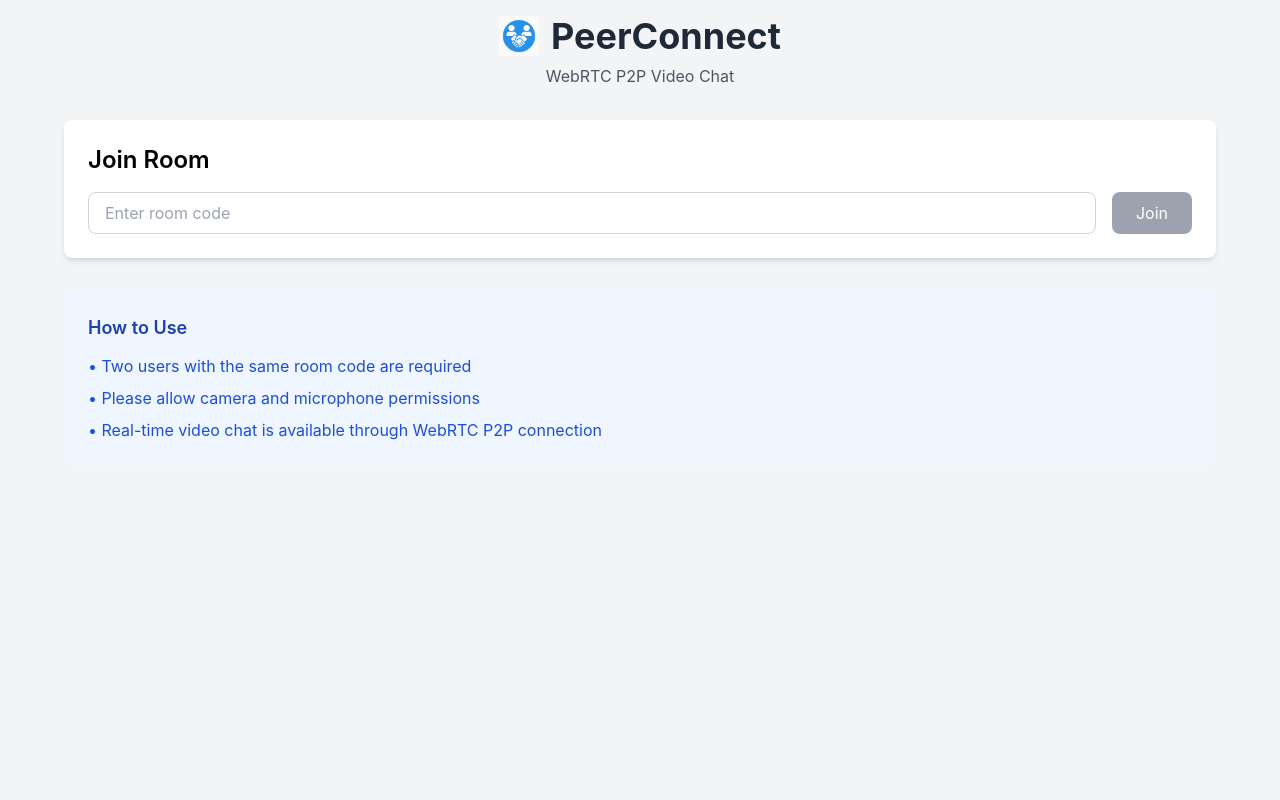
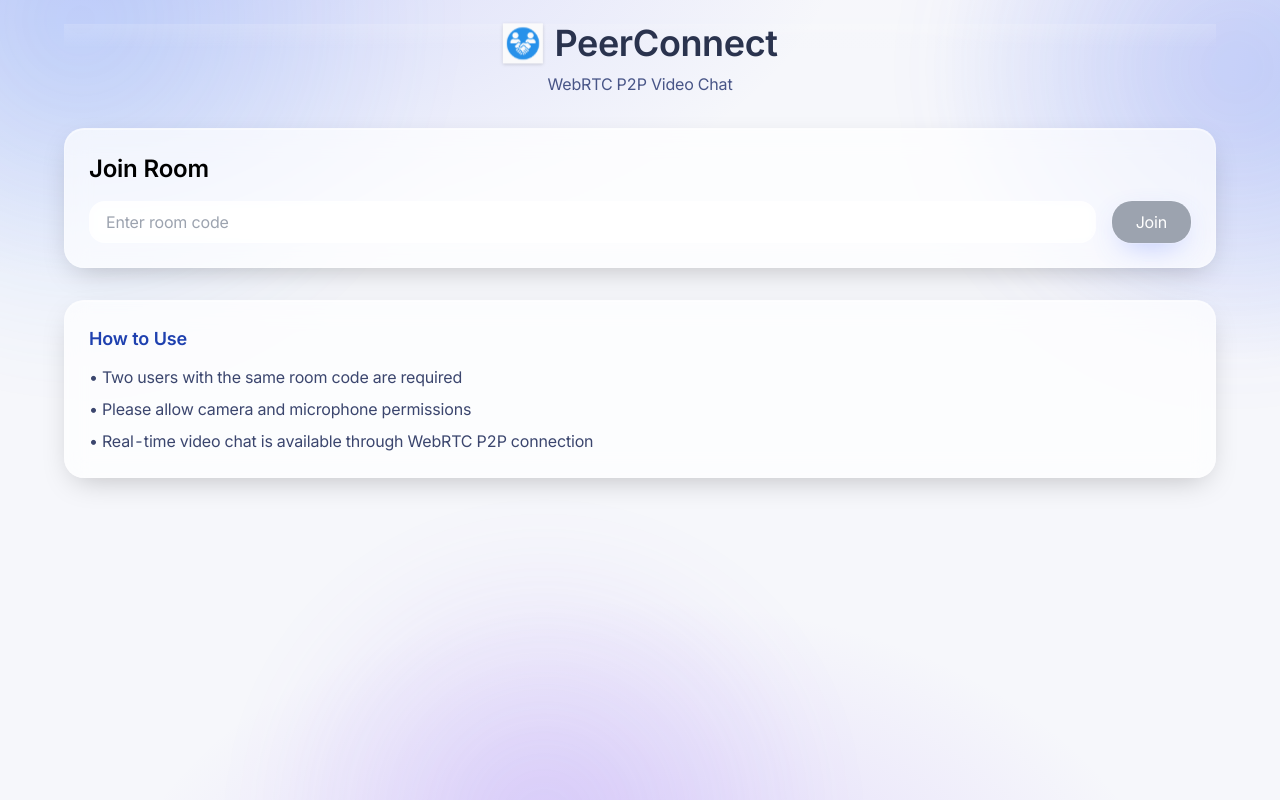
Before and after one commit to ella-yschoi/peer-connect, a React (Vite) app in the folder client/: page / in a window 1280 px wide. Built offline with nearby package versions, Linux system fonts and the light colour scheme.

Commit message:
style: enhance UI with new styles, animations, and font integration

```diff
--- a/client/index.html
+++ b/client/index.html
@@ -4,6 +4,12 @@
     <meta charset="UTF-8" />
     <link rel="icon" type="image/svg+xml" href="/favicon.ico" />
     <meta name="viewport" content="width=device-width, initial-scale=1.0" />
+    <link rel="preconnect" href="https://fonts.googleapis.com" />
+    <link rel="preconnect" href="https://fonts.gstatic.com" crossorigin />
+    <link
+      href="https://fonts.googleapis.com/css2?family=Inter:wght@300;400;500;600;700&display=swap"
+      rel="stylesheet"
+    />
     <title>PeerConnect - WebRTC Video Chat</title>
   </head>
   <body>
--- a/client/src/App.tsx
+++ b/client/src/App.tsx
@@ -2,8 +2,24 @@ import VideoChat from './components/VideoChat';
 
 function App() {
   return (
-    <div className='App'>
-      <VideoChat />
+    <div className='min-h-screen liquid-bg relative'>
+      <div className='blob-layer'>
+        <div
+          className='blob blob--blue animate-blob-drift'
+          style={{ top: '-8rem', left: '-6rem' }}
+        />
+        <div
+          className='blob blob--indigo animate-blob-drift'
+          style={{ top: '-10rem', right: '-8rem', animationDelay: '4s' }}
+        />
+        <div
+          className='blob blob--violet animate-blob-drift'
+          style={{ bottom: '-12rem', left: '20%', animationDelay: '8s' }}
+        />
+      </div>
+      <div className='relative'>
+        <VideoChat />
+      </div>
     </div>
   );
 }
--- a/client/src/components/VideoChat.tsx
+++ b/client/src/components/VideoChat.tsx
@@ -41,38 +41,42 @@ const VideoChat: React.FC = () => {
   };
 
   return (
-    <div className='min-h-screen bg-gray-100 p-4'>
+    <div className='min-h-screen p-6'>
       <div className='max-w-6xl mx-auto'>
         {/* Header */}
-        <div className='text-center mb-8'>
-          <div className='flex items-center justify-center gap-3 mb-2'>
+        <div className='text-center mb-8 liquid-highlight'>
+          <div className='flex items-center justify-center gap-3 mb-2 animate-liquid-float'>
             <img
               src='/peerconnect-icon.png'
               alt='PeerConnect icon'
-              className='h-10 w-10'
+              className='h-10 w-10 drop-shadow'
             />
-            <h1 className='text-4xl font-bold text-gray-800'>PeerConnect</h1>
+            <h1 className='text-4xl font-semibold text-ink-900 tracking-tight'>
+              PeerConnect
+            </h1>
           </div>
-          <p className='text-gray-600'>WebRTC P2P Video Chat</p>
+          <p className='text-ink-600 font-normal'>WebRTC P2P Video Chat</p>
         </div>
 
         {/* Room Join Section */}
         {!state.isInRoom && (
-          <div className='bg-white rounded-lg shadow-md p-6 mb-8'>
-            <h2 className='text-2xl font-semibold mb-4'>Join Room</h2>
+          <div className='liquid-card p-6 mb-8'>
+            <h2 className='text-2xl font-semibold mb-4 tracking-tight'>
+              Join Room
+            </h2>
             <div className='flex gap-4'>
               <input
                 type='text'
                 value={roomInput}
                 onChange={(e) => setRoomInput(e.target.value)}
                 placeholder='Enter room code'
-                className='flex-1 px-4 py-2 border border-gray-300 rounded-lg focus:outline-none focus:ring-2 focus:ring-blue-500'
+                className='flex-1 px-4 py-2 liquid-soft focus:outline-none focus:ring-2 focus:ring-blue-500/60'
                 onKeyPress={(e) => e.key === 'Enter' && handleJoinRoom()}
               />
               <button
                 onClick={handleJoinRoom}
                 disabled={isJoining || !roomInput.trim()}
-                className='px-6 py-2 bg-blue-500 text-white rounded-lg hover:bg-blue-600 disabled:bg-gray-400 disabled:cursor-not-allowed'
+                className='px-6 py-2 rounded-xl bg-blue-500 text-white shadow-glow hover:bg-blue-600 disabled:bg-gray-400 disabled:cursor-not-allowed'
               >
                 {isJoining ? 'Joining...' : 'Join'}
               </button>
@@ -82,22 +86,24 @@ const VideoChat: React.FC = () => {
 
         {/* Video Chat Section */}
         {state.isInRoom && (
-          <div className='bg-white rounded-lg shadow-md p-6'>
+          <div className='liquid-card p-6'>
             <div className='flex justify-between items-center mb-6'>
-              <h2 className='text-2xl font-semibold'>Room: {state.roomId}</h2>
+              <h2 className='text-2xl font-semibold tracking-tight'>
+                Room: {state.roomId}
+              </h2>
               <div className='flex items-center gap-4'>
                 <div
                   className={`px-3 py-1 rounded-full text-sm ${
                     state.isConnected
-                      ? 'bg-green-100 text-green-800'
-                      : 'bg-yellow-100 text-yellow-800'
+                      ? 'bg-green-200/60 text-green-900'
+                      : 'bg-yellow-200/60 text-yellow-900'
                   }`}
                 >
                   {state.isConnected ? 'Connected' : 'Connecting...'}
                 </div>
                 <button
                   onClick={handleLeaveRoom}
-                  className='px-4 py-2 bg-red-500 text-white rounded-lg hover:bg-red-600'
+                  className='px-4 py-2 bg-red-500 text-white rounded-xl hover:bg-red-600 shadow-glow'
                 >
                   Leave
                 </button>
@@ -109,8 +115,11 @@ const VideoChat: React.FC = () => {
               {/* Video Grid */}
               <div className='lg:col-span-2 grid grid-cols-1 md:grid-cols-2 gap-6'>
                 {/* Local Video */}
-                <div className='bg-gray-900 rounded-lg overflow-hidden relative'>
-                  <div className='bg-gray-800 px-4 py-2 text-white text-sm'>
+                <div className='rounded-2xl overflow-hidden relative liquid-soft'>
+                  <div
+                    className='px-4 py-2 text-white text-sm'
+                    style={{ background: 'rgba(0,0,0,0.35)' }}
+                  >
                     My Screen
                   </div>
                   <video
@@ -118,17 +127,16 @@ const VideoChat: React.FC = () => {
                     autoPlay
                     muted
                     playsInline
-                    className='w-full h-64 object-cover'
-                    style={{ backgroundColor: '#1f2937' }}
+                    className='w-full h-64 object-cover bg-black/40'
                   />
                   {!state.localStream && (
-                    <div className='absolute inset-0 flex items-center justify-center text-gray-400'>
+                    <div className='absolute inset-0 flex items-center justify-center text-gray-300'>
                       Loading local stream...
                     </div>
                   )}
                   {/* Camera disabled overlay */}
                   {!state.isVideoEnabled && (
-                    <div className='absolute inset-0 flex items-center justify-center bg-gray-900 bg-opacity-75'>
+                    <div className='absolute inset-0 flex items-center justify-center bg-black/60'>
                       <div className='text-center text-white'>
                         <div className='text-4xl mb-2'>📹</div>
                         <div className='text-sm'>Camera Off</div>
@@ -138,7 +146,7 @@ const VideoChat: React.FC = () => {
                   {/* Local mic muted badge */}
                   {state.isMicMuted && (
                     <div
-                      className='absolute top-2 right-2 bg-red-600 text-white rounded-full p-2'
+                      className='absolute top-2 right-2 bg-red-600 text-white rounded-full p-2 shadow-glow'
                       title='Mic muted'
                     >
                       <svg
@@ -171,7 +179,7 @@ const VideoChat: React.FC = () => {
                       .map((r) => (
                         <span
                           key={r.id}
-                          className='text-3xl animate-bounce'
+                          className='text-3xl animate-liquid-float'
                           aria-hidden
                         >
                           {r.emoji}
@@ -182,9 +190,9 @@ const VideoChat: React.FC = () => {
                   <div className='absolute bottom-4 right-4 flex gap-2'>
                     <button
                       onClick={toggleVideoCamera}
-                      className={`p-3 rounded-full transition-colors ${
+                      className={`p-3 rounded-full transition-colors shadow-glow ${
                         state.isVideoEnabled
-                          ? 'bg-gray-700 hover:bg-gray-600 text-white'
+                          ? 'bg-gray-700/80 hover:bg-gray-600/90 text-white'
                           : 'bg-red-600 hover:bg-red-700 text-white'
                       }`}
                       title={
@@ -232,10 +240,10 @@ const VideoChat: React.FC = () => {
                     </button>
                     <button
                       onClick={toggleMicrophone}
-                      className={`p-3 rounded-full transition-colors ${
+                      className={`p-3 rounded-full transition-colors shadow-glow ${
                         state.isMicMuted
                           ? 'bg-red-600 hover:bg-red-700 text-white'
-                          : 'bg-gray-700 hover:bg-gray-600 text-white'
+                          : 'bg-gray-700/80 hover:bg-gray-600/90 text-white'
                       }`}
                       title={
                         state.isMicMuted
@@ -278,18 +286,24 @@ const VideoChat: React.FC = () => {
                 </div>
 
                 {/* Remote Video */}
-                <div className='bg-gray-900 rounded-lg overflow-hidden relative'>
-                  <div className='bg-gray-800 px-4 py-2 text-white text-sm'>
+                <div className='rounded-2xl overflow-hidden relative liquid-soft'>
+                  <div
+                    className='px-4 py-2 text-white text-sm'
+                    style={{ background: 'rgba(0,0,0,0.35)' }}
+                  >
                     Remote Screen
                   </div>
                   <video
                     ref={remoteVideoRef}
                     autoPlay
                     playsInline
-                    className='w-full h-64 object-cover bg-gray-800'
+                    className='w-full h-64 object-cover bg-black/40'
                   />
                   {state.peerLeft ? (
-                    <div className='flex items-center justify-center h-64 text-red-400 bg-gray-800'>
+                    <div
+                      className='flex items-center justify-center h-64 text-red-300'
+                      style={{ background: 'rgba(0,0,0,0.35)' }}
+                    >
                       <div className='text-center'>
                         <div className='text-2xl mb-2'>👋</div>
                         <div className='text-lg font-semibold'>
@@ -301,7 +315,7 @@ const VideoChat: React.FC = () => {
                       </div>
                     </div>
                   ) : !state.remoteStream ? (
-                    <div className='flex items-center justify-center h-64 text-gray-400'>
+                    <div className='flex items-center justify-center h-64 text-gray-300'>
                       Waiting for other participants...
                     </div>
                   ) : null}
@@ -310,7 +324,7 @@ const VideoChat: React.FC = () => {
                     state.remoteStream &&
                     state.isRemoteMicMuted && (
                       <div
-                        className='absolute top-2 right-2 bg-red-600 text-white rounded-full p-2'
+                        className='absolute top-2 right-2 bg-red-600 text-white rounded-full p-2 shadow-glow'
                         title='Remote mic muted'
                       >
                         <svg
@@ -339,7 +353,7 @@ const VideoChat: React.FC = () => {
                   {!state.peerLeft &&
                     state.remoteStream &&
                     !state.isRemoteVideoEnabled && (
-                      <div className='absolute inset-0 flex items-center justify-center bg-gray-900 bg-opacity-75'>
+                      <div className='absolute inset-0 flex items-center justify-center bg-black/60'>
                         <div className='text-center text-white'>
                           <div className='text-4xl mb-2'>📹</div>
                           <div className='text-sm'>Camera Off</div>
@@ -354,7 +368,7 @@ const VideoChat: React.FC = () => {
                       .map((r) => (
                         <span
                           key={r.id}
-                          className='text-3xl animate-bounce'
+                          className='text-3xl animate-liquid-float'
                           aria-hidden
                         >
                           {r.emoji}
@@ -382,7 +396,7 @@ const VideoChat: React.FC = () => {
                 <button
                   key={e}
                   onClick={() => sendReaction(e)}
-                  className='px-3 py-2 bg-gray-200 hover:bg-gray-300 rounded-lg text-xl'
+                  className='px-3 py-2 rounded-xl text-xl liquid-soft hover:brightness-110'
                   title='Send reaction'
                 >
                   {e}
@@ -391,9 +405,9 @@ const VideoChat: React.FC = () => {
             </div>
 
             {/* Connection Status Info */}
-            <div className='mt-6 p-4 bg-gray-50 rounded-lg'>
+            <div className='mt-6 p-4 liquid-soft'>
               <h3 className='font-semibold mb-2'>Connection Info</h3>
-              <div className='text-sm text-gray-600 space-y-1'>
+              <div className='text-sm text-ink-700 space-y-1'>
                 <p>• My Camera: {state.isVideoEnabled ? 'On' : 'Off'}</p>
                 <p>
                   • Remote Camera:{' '}
@@ -437,11 +451,11 @@ const VideoChat: React.FC = () => {
         )}
 
         {/* Instructions Section */}
-        <div className='mt-8 bg-blue-50 rounded-lg p-6'>
-          <h3 className='text-lg font-semibold text-blue-800 mb-3'>
+        <div className='mt-8 p-6 liquid-card'>
+          <h3 className='text-lg font-semibold text-blue-800 mb-3 tracking-tight'>
             How to Use
           </h3>
-          <ul className='text-blue-700 space-y-2'>
+          <ul className='text-ink-700 space-y-2'>
             <li>• Two users with the same room code are required</li>
             <li>• Please allow camera and microphone permissions</li>
             <li>
--- a/client/src/index.css
+++ b/client/src/index.css
@@ -2,16 +2,163 @@
 @tailwind components;
 @tailwind utilities;
 
+@layer base {
   body {
     margin: 0;
-  font-family: -apple-system, BlinkMacSystemFont, 'Segoe UI', 'Roboto', 'Oxygen',
-    'Ubuntu', 'Cantarell', 'Fira Sans', 'Droid Sans', 'Helvetica Neue',
+    font-family: 'Inter', -apple-system, BlinkMacSystemFont, 'Segoe UI',
+      'Roboto', 'Oxygen', 'Ubuntu', 'Cantarell', 'Fira Sans', 'Helvetica Neue',
       sans-serif;
     -webkit-font-smoothing: antialiased;
     -moz-osx-font-smoothing: grayscale;
+    background-color: #f6f7fb;
+    font-feature-settings: 'cv02', 'cv03', 'cv04', 'cv11';
+    letter-spacing: -0.011em;
+    font-variant-numeric: tabular-nums;
+  }
+
+  h1,
+  h2,
+  h3,
+  h4,
+  h5,
+  h6 {
+    font-weight: 600;
+    letter-spacing: -0.015em;
+  }
+
+  input,
+  textarea,
+  button {
+    font-family: inherit;
   }
 
   code {
-  font-family: source-code-pro, Menlo, Monaco, Consolas, 'Courier New',
-    monospace;
+    font-family: 'SF Mono', 'Monaco', 'Inconsolata', 'Fira Code', 'Fira Mono',
+      'Droid Sans Mono', 'Source Code Pro', monospace;
+    font-feature-settings: normal;
+    letter-spacing: normal;
   }
+
+  :root {
+    --glass-surface: rgba(255, 255, 255, 0.08);
+    --glass-stroke: rgba(255, 255, 255, 0.24);
+    --glass-highlight: rgba(255, 255, 255, 0.45);
+    --ink-bg: #f6f7fb;
+    --ink-card: rgba(255, 255, 255, 0.7);
+  }
+}
+
+@layer components {
+  .liquid-bg {
+    background: radial-gradient(
+        1200px 600px at 10% -10%,
+        rgba(104, 117, 245, 0.25) 0%,
+        rgba(104, 117, 245, 0) 60%
+      ),
+      radial-gradient(
+        800px 500px at 110% 10%,
+        rgba(59, 130, 246, 0.22) 0%,
+        rgba(59, 130, 246, 0) 60%
+      ),
+      radial-gradient(
+        900px 600px at 50% 120%,
+        rgba(139, 92, 246, 0.22) 0%,
+        rgba(139, 92, 246, 0) 60%
+      ),
+      linear-gradient(
+        180deg,
+        rgba(255, 255, 255, 0.06) 0%,
+        rgba(255, 255, 255, 0) 40%
+      ),
+      var(--ink-bg);
+    min-height: 100vh;
+  }
+
+  .liquid-card {
+    background: var(--ink-card);
+    backdrop-filter: blur(12px);
+    -webkit-backdrop-filter: blur(12px);
+    border-radius: 1.25rem;
+    box-shadow: 0 1px 0 0 var(--glass-highlight) inset,
+      0 10px 30px -10px rgba(0, 0, 0, 0.25);
+    border: 1px solid var(--glass-stroke);
+  }
+
+  .liquid-soft {
+    background: var(--ink-card);
+    backdrop-filter: blur(6px);
+    -webkit-backdrop-filter: blur(6px);
+    border-radius: 1rem;
+    border: 1px solid rgba(255, 255, 255, 0.2);
+  }
+
+  .liquid-highlight {
+    position: relative;
+  }
+
+  .liquid-highlight::before {
+    content: '';
+    position: absolute;
+    inset: 0;
+    background: linear-gradient(
+      180deg,
+      rgba(255, 255, 255, 0.15),
+      rgba(255, 255, 255, 0) 35%
+    );
+    border-radius: inherit;
+    pointer-events: none;
+  }
+
+  .blob-layer {
+    position: absolute;
+    inset: 0;
+    overflow: hidden;
+    pointer-events: none;
+    z-index: 0;
+  }
+
+  .blob {
+    position: absolute;
+    width: 36rem;
+    height: 36rem;
+    filter: blur(40px);
+    opacity: 0.4;
+  }
+
+  .blob--blue {
+    background: radial-gradient(
+      circle at 30% 30%,
+      rgba(59, 130, 246, 0.5),
+      rgba(59, 130, 246, 0) 60%
+    );
+  }
+
+  .blob--indigo {
+    background: radial-gradient(
+      circle at 70% 40%,
+      rgba(99, 102, 241, 0.5),
+      rgba(99, 102, 241, 0) 60%
+    );
+  }
+
+  .blob--violet {
+    background: radial-gradient(
+      circle at 50% 70%,
+      rgba(139, 92, 246, 0.5),
+      rgba(139, 92, 246, 0) 60%
+    );
+  }
+}
+
+@layer utilities {
+  .shadow-glow {
+    box-shadow: 0 0 0 1px rgba(255, 255, 255, 0.2),
+      0 10px 30px -10px rgba(80, 110, 255, 0.45);
+  }
+
+  @media (prefers-reduced-motion: reduce) {
+    .blob {
+      animation: none !important;
+    }
+  }
+}
```
Also changed, not shown: client/src/components/ChatPanel.tsx (+19 -10 lines), client/tailwind.config.js (+108 -1 lines). Lines whose indentation alone changed are shown as unchanged.
